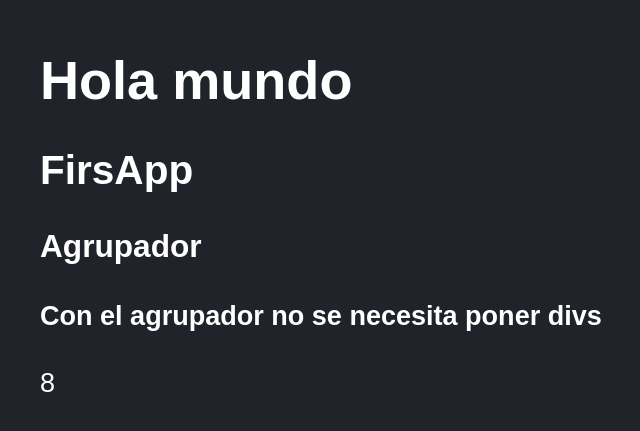
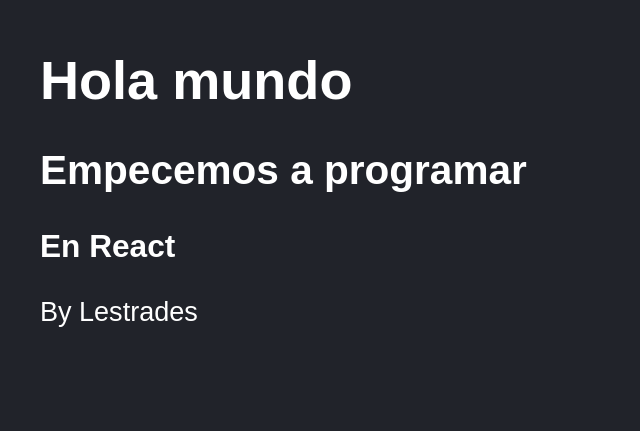
Before and after one commit to lestradess/03-counter-app-vite, a React (Vite) app: page / in a window 1280 px wide. Shown: the part 135-566 px from the top of the page, without its empty margins (108-748 px from the left). Built offline with nearby package versions, Linux system fonts and the light colour scheme.

Commit message:
Props Comunicación entre componentes

```diff
--- a/src/FirsApp.jsx
+++ b/src/FirsApp.jsx
@@ -1,17 +1,14 @@
 const newMensaje = "Lestrades";
 
-const suma = (x)=> {
-    return x + 2;
-}
 
-export const FirsApp = () => {
+
+export const FirsApp = ({ title,subtitle }) => {
 
     return (
         <>
-            <h2>FirsApp</h2>
-            <h3>Agrupador</h3>
-            <h4>Con el agrupador no se necesita poner divs</h4>
-            <p>{ suma(6)}</p>
+            <h2>{title}</h2>
+            <h3>{subtitle}</h3>
+            <p>By Lestrades</p>
         </>
 
     )
--- a/src/main.jsx
+++ b/src/main.jsx
@@ -10,6 +10,6 @@ import "./styles.css";
 ReactDOM.createRoot(document.getElementById("root")).render(
     <React.StrictMode>
         <HelloWordApp />
-        <FirsApp />
+        <FirsApp title="Empecemos a programar" subtitle="En React" />
     </React.StrictMode>
 )
```
